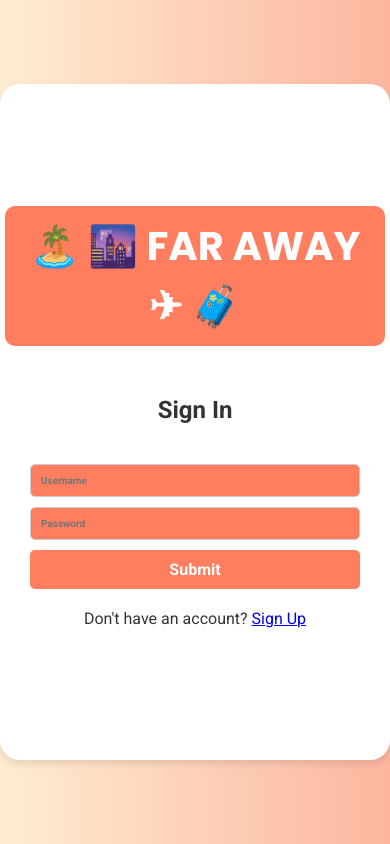
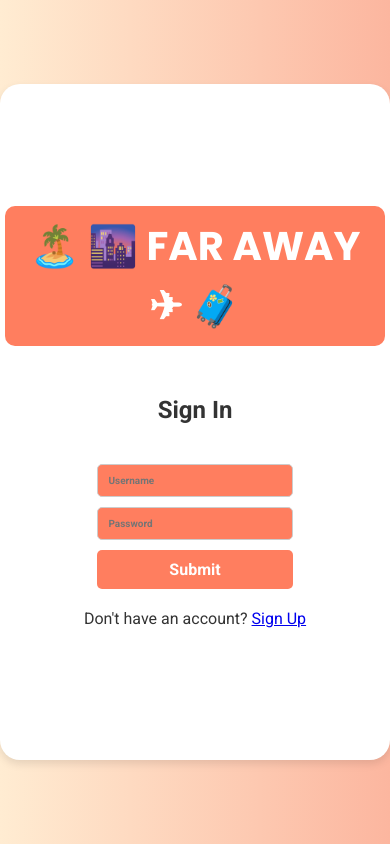
Before and after one commit to Oyematth01/travelling-list, a React (Create React App) app: page /signin in a window 390 px wide. Built offline with nearby package versions, Linux system fonts and the light colour scheme.

Commit message:
Updating @media min width

```diff
--- a/src/css/Registration.module.css
+++ b/src/css/Registration.module.css
@@ -61,22 +61,22 @@ button:hover {
 
 @media (max-width: 768px) {
   .auth {
-    min-width: 100%;
+    min-width: 80%;
     padding: 2rem 1rem;
   }
 
   .authForm {
-    min-width: 100%;
+    min-width: 80%;
   }
 }
 
 @media (max-width: 480px) {
   .auth {
-    min-width: 100%;
+    min-width: 80%;
     padding: 1rem 0.5rem;
   }
 
   .authForm {
-    min-width: 100%;
+    min-width: 80%;
   }
 }
```
